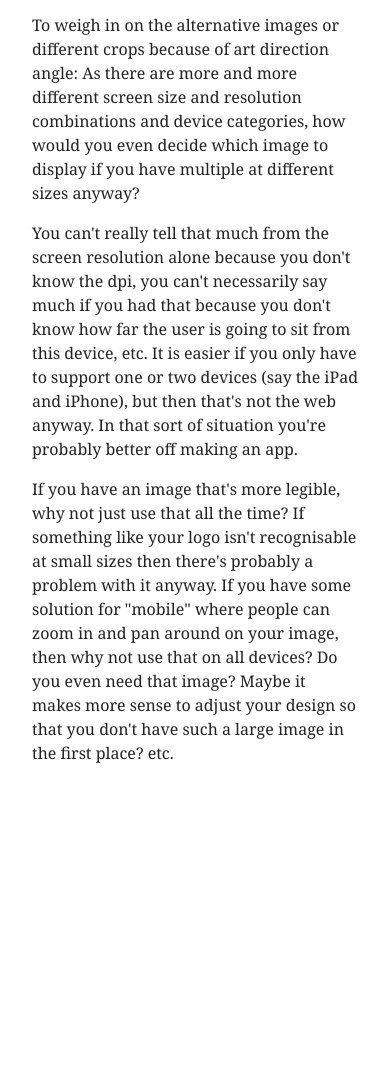
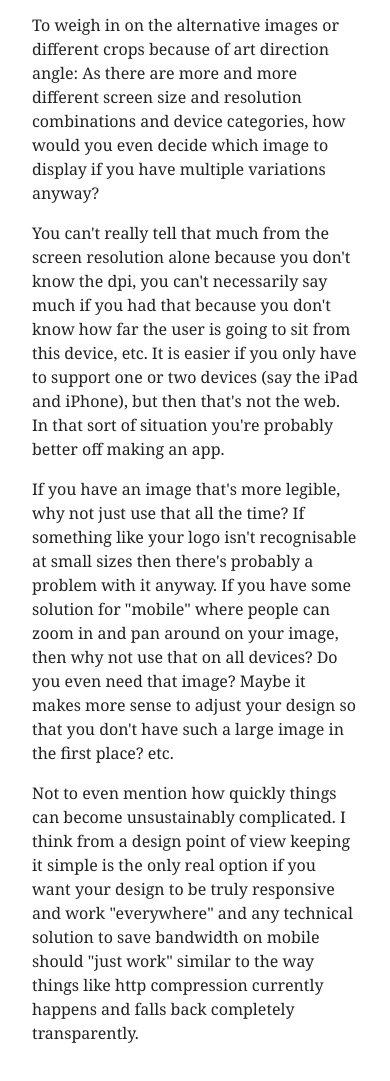
Before and after one commit to lerouxb/lerouxb.github.com, a plain HTML site: page 2012/responsive-images/index.html in a window 390 px wide. Shown: the part 4243-5324 px from the top of the page. Before the commit the page ends 5056 px from the top, so only its background shows below. Drawn offline with Linux system fonts and the light colour scheme.

Commit message:
Update 2012/responsive-images/index.html

```diff
--- a/2012/responsive-images/index.html
+++ b/2012/responsive-images/index.html
@@ -217,11 +217,11 @@ and in the months since I wrote this proposal I started to come to a similar con
 
 <p>To weigh in on the alternative images or different crops because of art direction angle:
 As there are more and more different screen size and resolution combinations and device categories,
-how would you even decide which image to display if you have multiple at different sizes anyway?</p>
+how would you even decide which image to display if you have multiple variations anyway?</p>
 
 <p>You can't really tell that much from the screen resolution alone because you don't know the dpi,
 you can't necessarily say much if you had that because you don't know how far the user is going to sit from this device, etc.
-It is easier if you only have to support one or two devices (say the iPad and iPhone), but then that's not the web anyway.
+It is easier if you only have to support one or two devices (say the iPad and iPhone), but then that's not the web.
 In that sort of situation you're probably better off making an app.</p>
 
 <p>If you have an image that's more legible, why not just use that all the time?
@@ -231,5 +231,10 @@ Do you even need that image?
 Maybe it makes more sense to adjust your design so that you don't have such a large image in the first place?
 etc.
 </p>
+
+<p>Not to even mention how quickly things can become unsustainably complicated. I think from a design point
+of view keeping it simple is the only real option if you want your design to be truly responsive and work
+"everywhere" and any technical solution to save bandwidth on mobile should "just work" similar to the way things like
+http compression currently happens and falls back completely transparently.</p>
 </body>
 </html>
```
